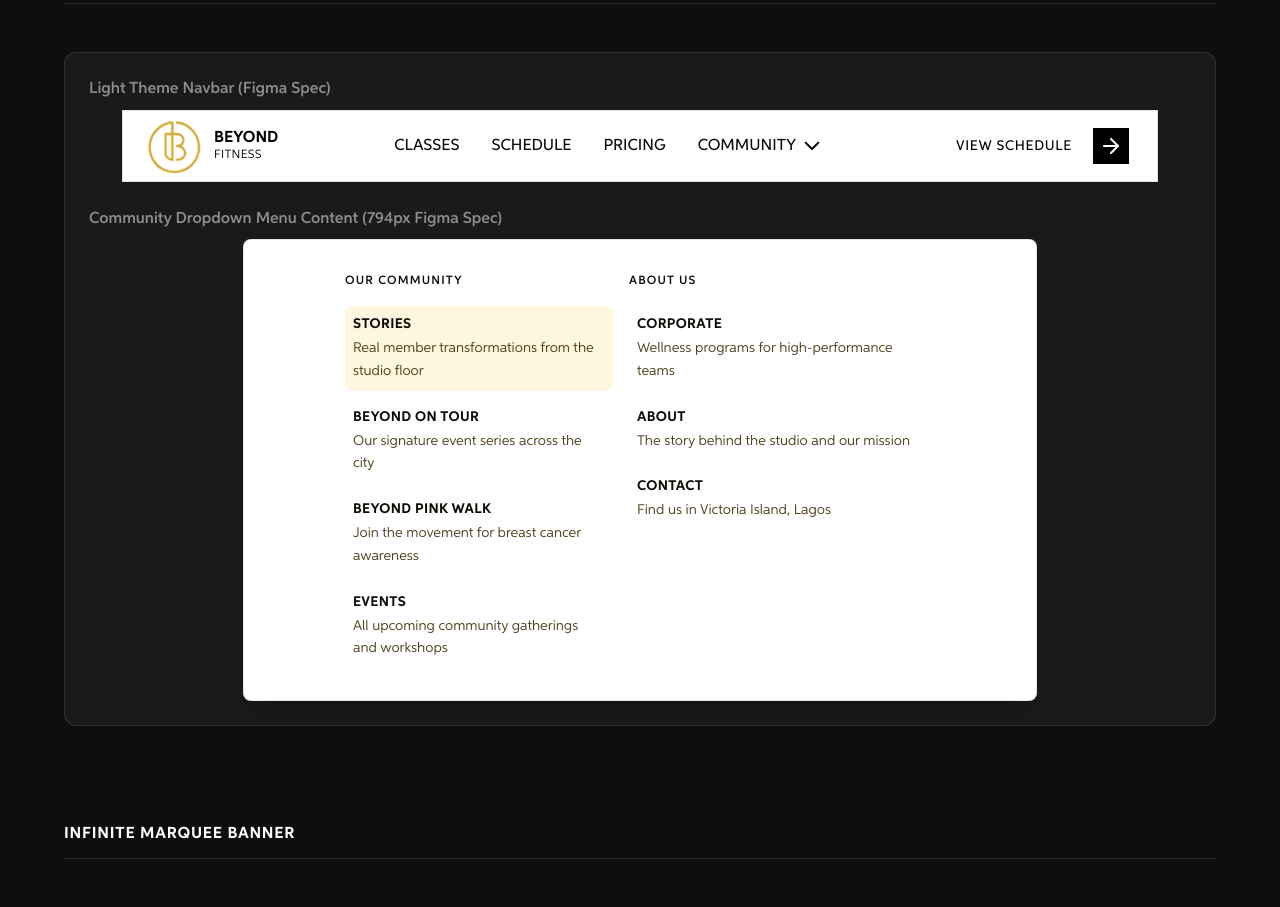
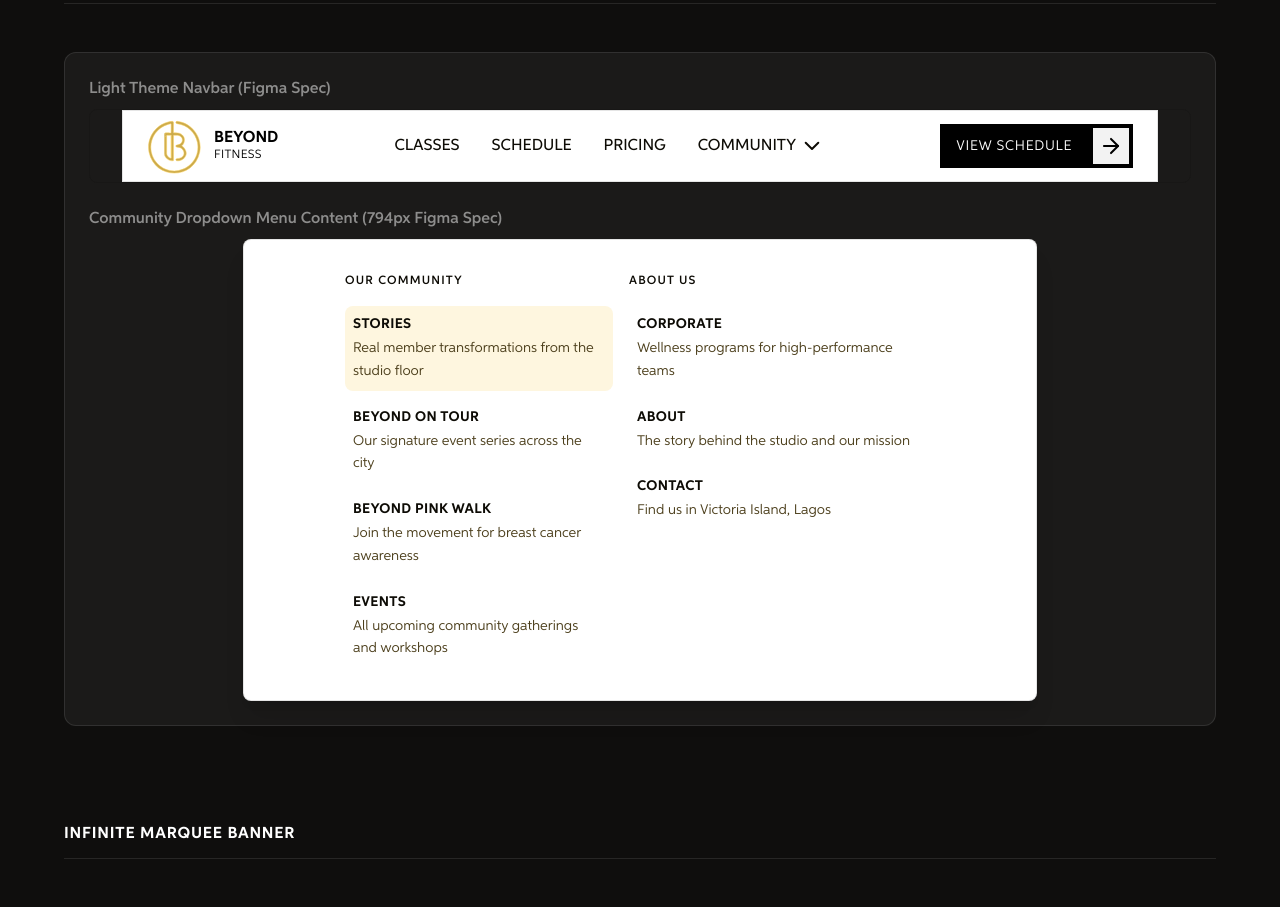
Before and after one commit to mannie55/Beyond-Fitness, a Next.js app: page /design-system in a window 1280 px wide. Shown: the part 3740-4647 px from the top of the page. Built offline with nearby package versions, Linux system fonts and the light colour scheme.

Commit message:
fix(nav): change button variant to light theme for proper visibility

```diff
--- a/components/Navbar.tsx
+++ b/components/Navbar.tsx
@@ -178,7 +178,7 @@ export default function Navbar() {
           <div className="hidden lg:block">
             <Button
               variant="primary"
-              theme="dark"
+              theme="light"
               href="/schedule"
             >
               VIEW SCHEDULE
@@ -189,7 +189,7 @@ export default function Navbar() {
           <div className="block lg:hidden">
             <Button
               variant="primary"
-              theme="dark"
+              theme="light"
               href="/schedule"
               textWidth="w-auto text-[0.65rem] sm:text-xs"
               paddingLeft="pl-3"
```
